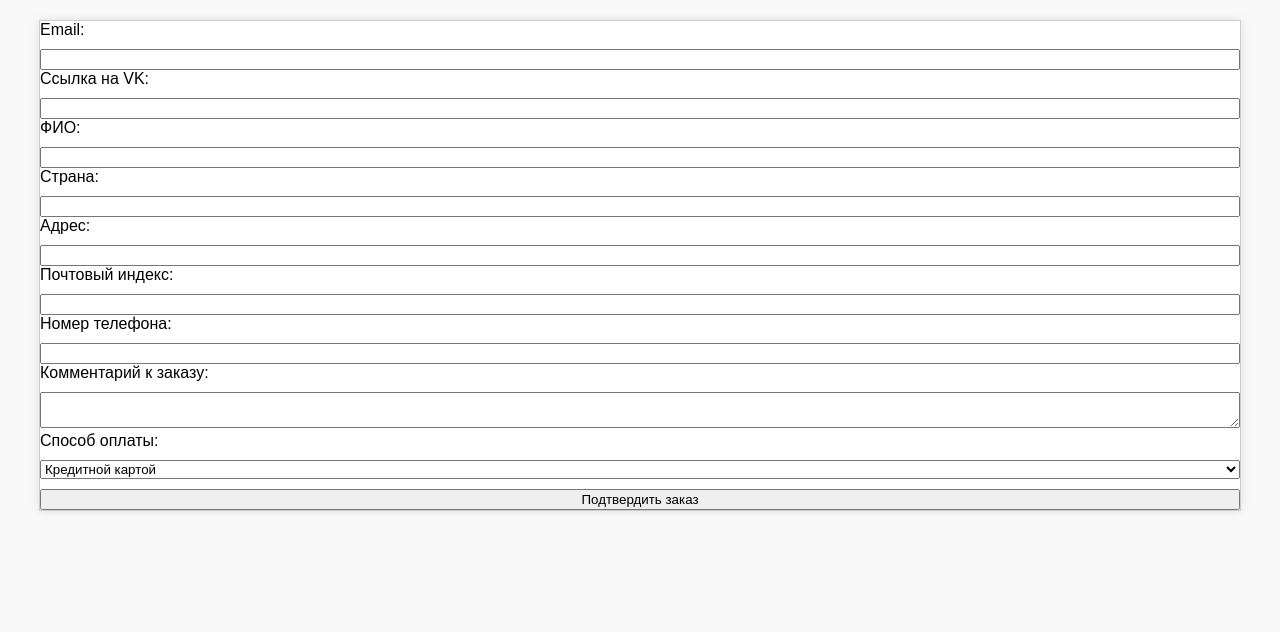
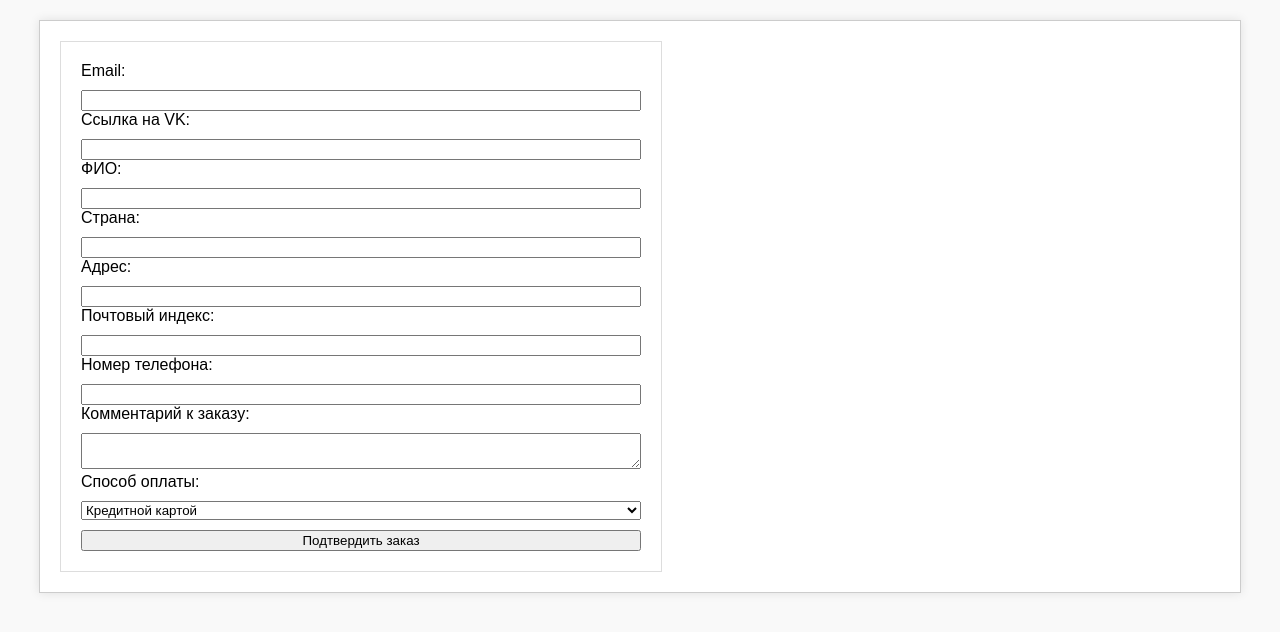
Before and after one commit to wastebrokenq/onlineShop, a Flask app: page /order in a window 1280 px wide. Shown: the part 44-676 px from the top of the page. Run offline with Flask 3, Linux system fonts and the light colour scheme; parts of the project's set-up code (start-up, migrations or seed data) failed here and were passed over.

Commit message:
fix bugs and added new styles

```diff
--- a/run.py
+++ b/run.py
@@ -52,11 +52,6 @@ class Order(db.Model):
     comment = db.Column(db.Text)
     payment_method = db.Column(db.String(50), default='Кредитной картой')
     status = db.Column(db.String(100), default='pending')  # Например, 'pending', 'shipped', 'delivered'
-
-    user = db.relationship('User', backref='orders')
-
-    def __repr__(self):
-        return f"<Order {self.id} by User {self.user_id}>"
 
 # Кастомные представления для Admin интерфейса
 class MyModelView(ModelView):
--- a/templates/order_form.html
+++ b/templates/order_form.html
@@ -30,6 +30,15 @@
             border: 1px solid #ccc;
             box-shadow: 0 0 10px rgba(0,0,0,0.1);
         }
+
+        .form-wrapper {
+            width: 560px;
+            margin: 20px;
+            padding: 20px;
+            background: #ffffff; /* Можно задать любой фон, например, белый */
+            border: 1px solid #ddd; /* Опционально, добавляет границу вокруг формы */
+        }
+
         .close-button {
             font-size: 20px;
             border: none;
@@ -55,41 +64,35 @@
 <body>
     <div class="header">
         <h1>Ваш заказ</h1>
-        <button class="close-button" onclick="window.close();">&#10005;</button>
+        <button class="close-button" onclick="window.location.href='/';">&#10005;</button>
     </div>
     <div class="container">
+        <div class="form-wrapper">
             <form action="/submit_order" method="post">
                 <label for="email" class="form-label">Email:</label>
                 <input type="email" id="email" name="email" required><br>
-
                 <label for="vk_link" class="form-label">Ссылка на VK:</label>
                 <input type="url" id="vk_link" name="vk_link" required><br>
-
                 <label for="full_name" class="form-label">ФИО:</label>
                 <input type="text" id="full_name" name="full_name" required><br>
-
                 <label for="country" class="form-label">Страна:</label>
                 <input type="text" id="country" name="country" required><br>
-
                 <label for="address" class="form-label">Адрес:</label>
                 <input type="text" id="address" name="address" required><br>
-
                 <label for="postal_code" class="form-label">Почтовый индекс:</label>
                 <input type="text" id="postal_code" name="postal_code" required><br>
-
                 <label for="phone" class="form-label">Номер телефона:</label>
                 <input type="tel" id="phone" name="phone" required><br>
-
                 <label for="comment" class="form-label">Комментарий к заказу:</label>
                 <textarea id="comment" name="comment"></textarea><br>
-
                 <label for="payment_method" class="form-label">Способ оплаты:</label>
                 <select id="payment_method" name="payment_method">
                     <option value="credit_card">Кредитной картой</option>
                 </select><br>
-
                 <input type="submit" value="Подтвердить заказ">
             </form>
         </div>
+    </div>
+
 </body>
 </html>
```
Also changed, not shown: instance/onlineShop.db. Lines whose indentation alone changed are shown as unchanged.
